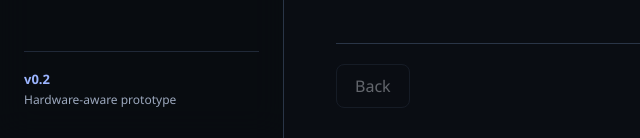
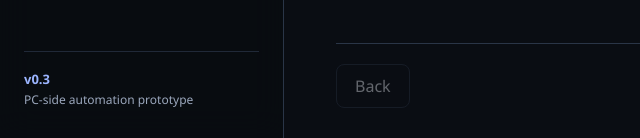
Before and after one commit to STAELH81/PS-EM-EasySetup, an Electron app: page src/renderer/index.html in a window 1220 px wide. Shown: the part 662-800 px from the top of the page, 0-640 px from the left. Drawn offline with Linux system fonts and the light colour scheme.

Commit message:
chore: label v0.3 UI

```diff
--- a/src/renderer/index.html
+++ b/src/renderer/index.html
@@ -20,8 +20,8 @@
       <nav id="stepList" class="step-list"></nav>
 
       <div class="sidebar-note">
-        <strong>v0.2</strong>
-        <span>Hardware-aware prototype</span>
+        <strong>v0.3</strong>
+        <span>PC-side automation prototype</span>
       </div>
     </aside>
 
```
